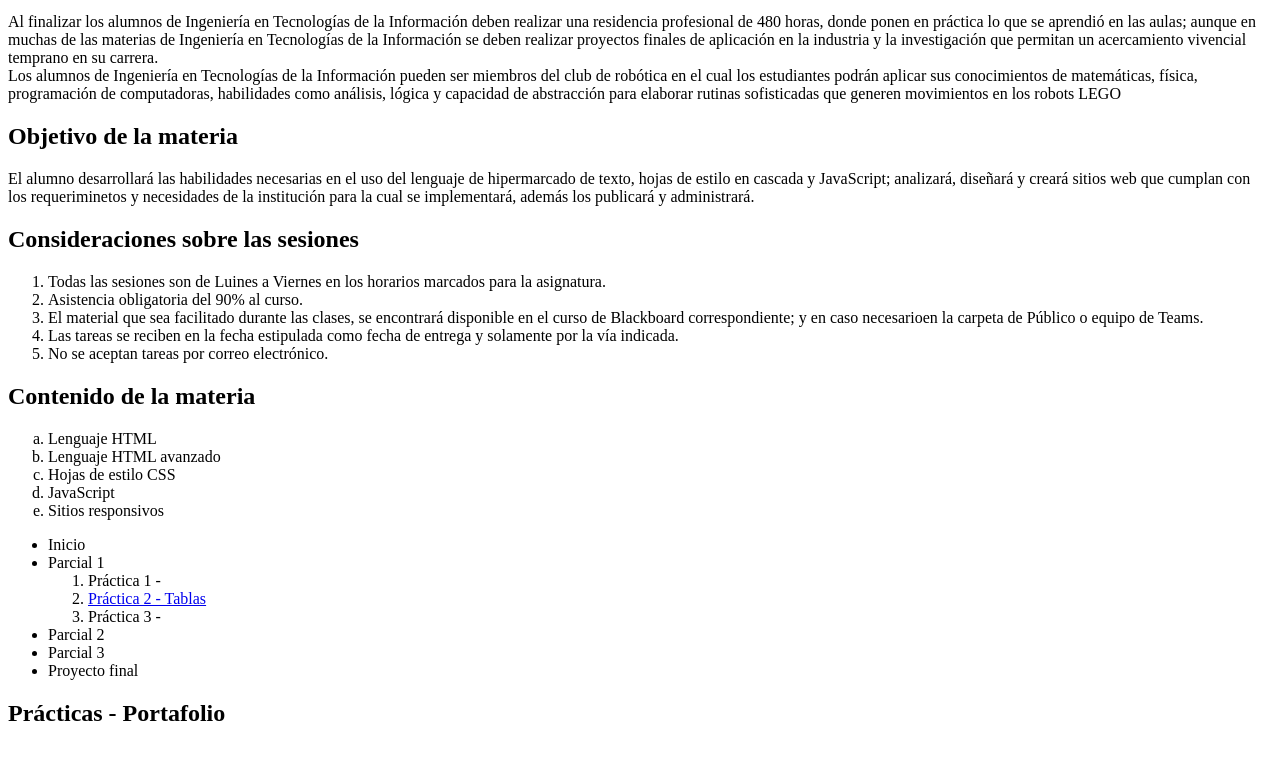
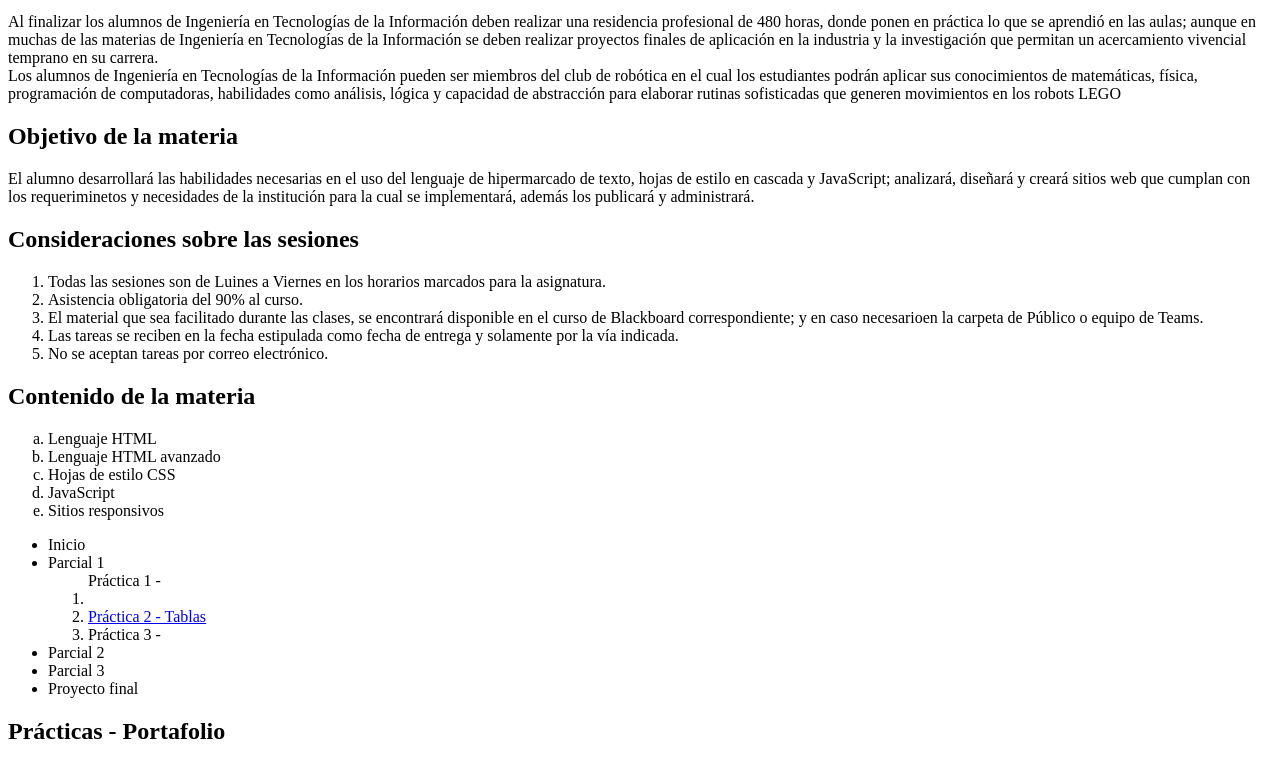
Before and after one commit to Sheccid06/portafolio, a plain HTML site: page index.html in a window 1280 px wide. Shown: the part 1419-2183 px from the top of the page. Drawn offline with Linux system fonts and the light colour scheme.

Commit message:
Update index.html

```diff
--- a/index.html
+++ b/index.html
@@ -120,8 +120,8 @@
 		<li>Inicio</li>
 		<li>Parcial 1
 			<ol type="1">
-				<li>Práctica 1 -</li>
-				<li><a href="practica2">Práctica 2 - Tablas</a></li>
+				Práctica 1 -</li>
+				<li><a href="practica2"><li>Práctica 2 - Tablas</li></a>
 				<li>Práctica 3 -</li>
 			</ol>
 		</li>
```
